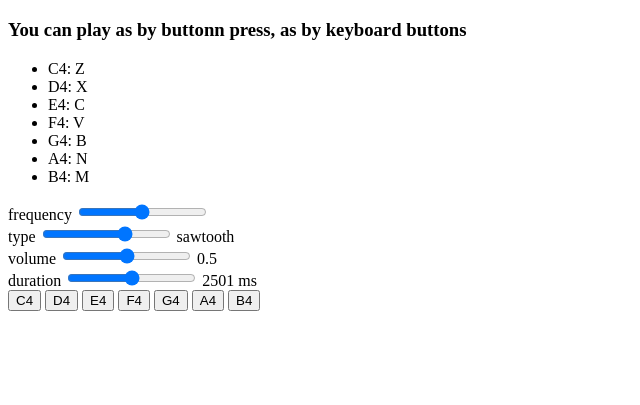
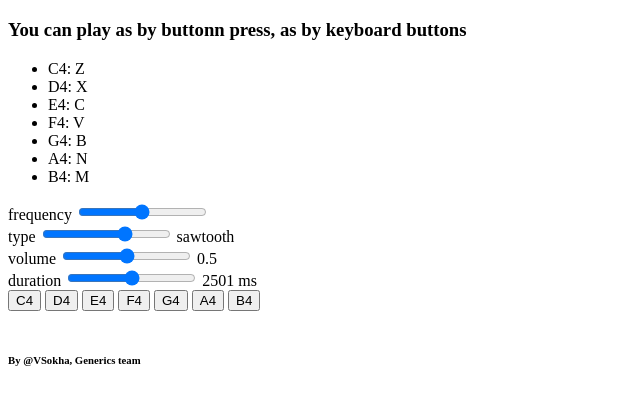
Before and after one commit to vladimirsokha/online-synth, a plain HTML site: page index.html in a window 1280 px wide. Shown: the part 61-466 px from the top of the page, without its empty margins (0-640 px from the left). Drawn offline with Linux system fonts and the light colour scheme.

Commit message:
Copyright added

```diff
--- a/index.html
+++ b/index.html
@@ -42,6 +42,7 @@
         <button onclick='beep("440.0");'>A4</button>
         <button onclick='beep("493.9");'>B4</button>
         <br> <br>
+        <h6>By @VSokha, Generics team</h6>
 
     </div>
     <script src="assets/js/index.js"></script>
```
